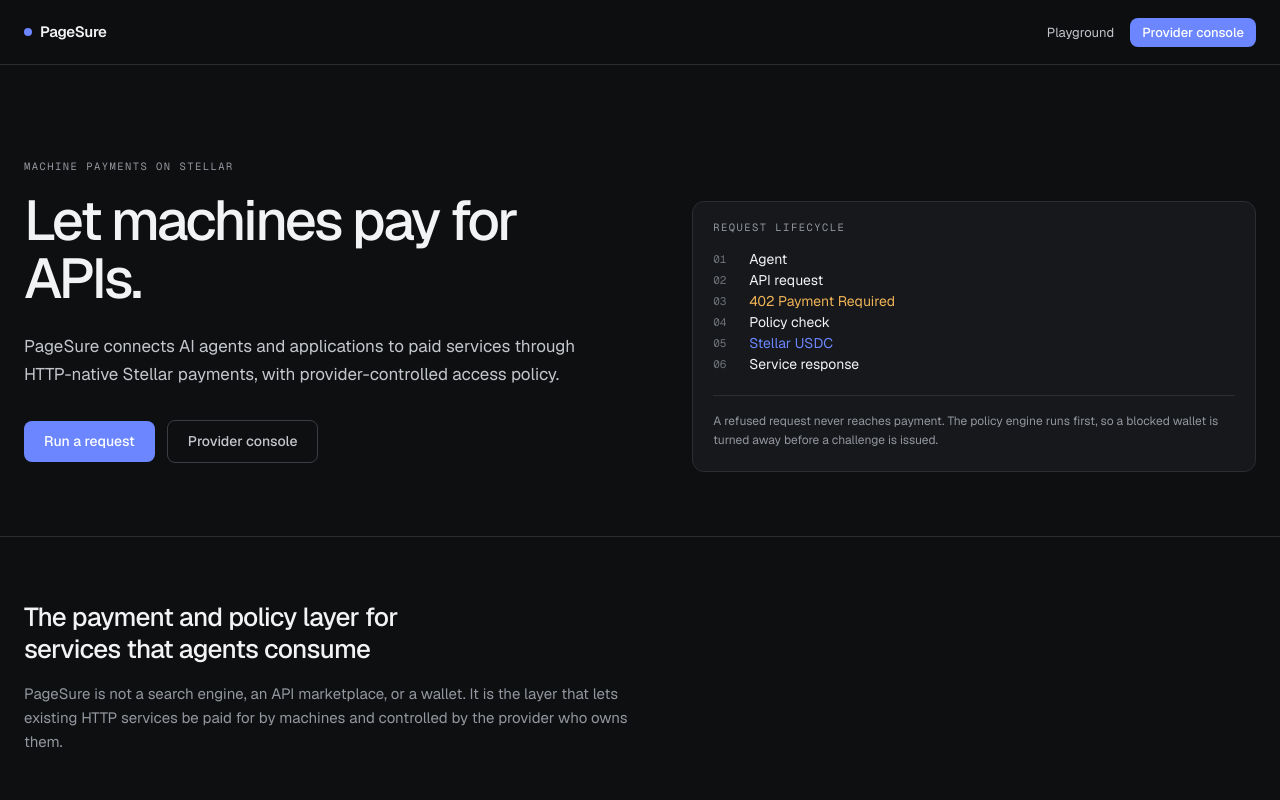
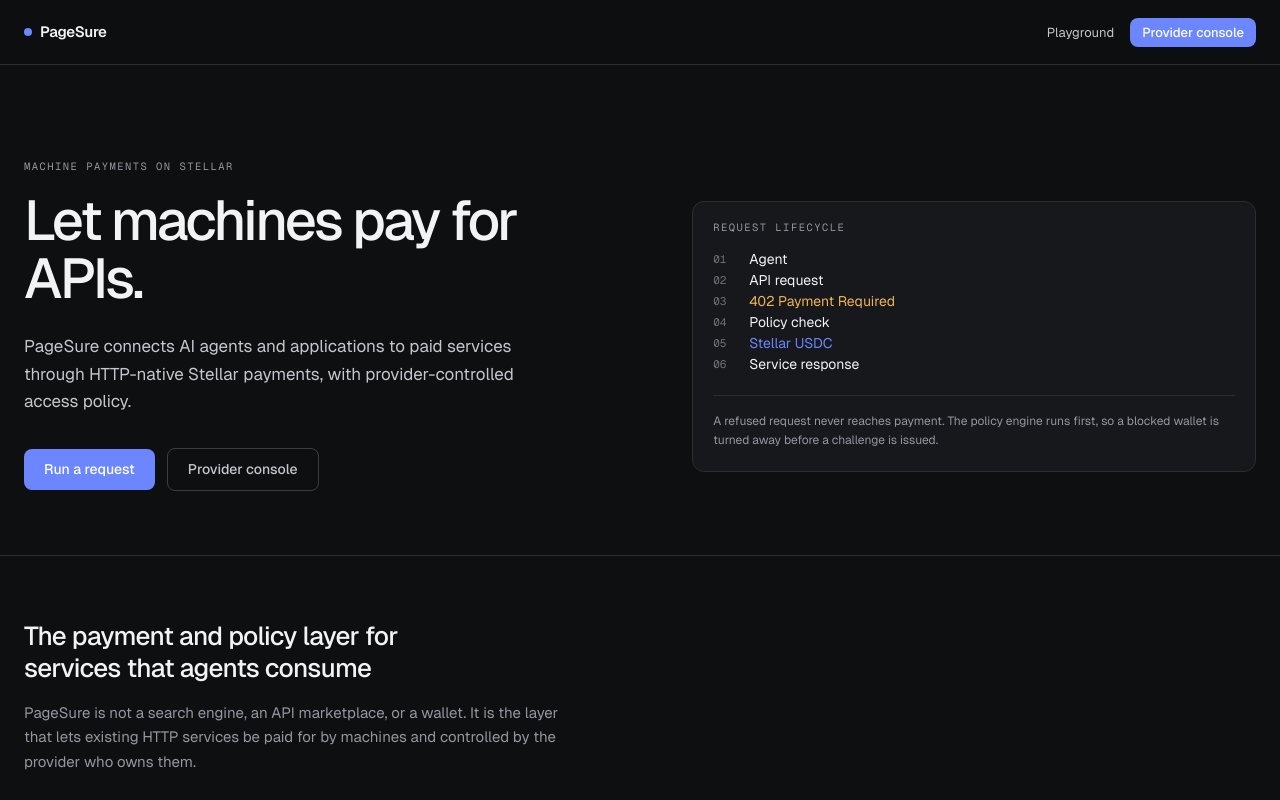
Before and after one commit to Saber1Y/PageSure, a Next.js app: page / in a window 1280 px wide. Shown: the top 800 px of the page. Built offline with nearby package versions, Linux system fonts and the light colour scheme; no server answers.

Commit message:
build: load local fonts and add metadata base for social previews

```diff
--- a/src/app/layout.tsx
+++ b/src/app/layout.tsx
@@ -1,23 +1,46 @@
 import type { Metadata } from 'next'
-import { Geist, Geist_Mono } from 'next/font/google'
+import localFont from 'next/font/local'
 import './globals.css'
 
-const geistSans = Geist({
+/**
+ * Fonts are self-hosted with next/font/local rather than next/font/google.
+ *
+ * next/font/google tries to fetch from fonts.googleapis.com at build time, which fails
+ * on an offline or proxied machine and silently falls back to a system font. The Geist
+ * woff2 files ship with Next, so they are vendored into src/app/fonts and loaded from
+ * disk. Same typography, no network dependency.
+ */
+const geistSans = localFont({
   variable: '--font-geist-sans',
-  subsets: ['latin'],
   display: 'swap',
+  src: [
+    { path: './fonts/geist-latin.woff2', weight: '100 900', style: 'normal' },
+    { path: './fonts/geist-latin-ext.woff2', weight: '100 900', style: 'normal' },
+  ],
+  fallback: ['system-ui', '-apple-system', 'Segoe UI', 'Helvetica Neue', 'sans-serif'],
 })
 
-const geistMono = Geist_Mono({
+const geistMono = localFont({
   variable: '--font-geist-mono',
-  subsets: ['latin'],
   display: 'swap',
+  src: [
+    { path: './fonts/geist-mono-latin.woff2', weight: '100 900', style: 'normal' },
+    { path: './fonts/geist-mono-latin-ext.woff2', weight: '100 900', style: 'normal' },
+  ],
+  fallback: ['ui-monospace', 'SFMono-Regular', 'Menlo', 'monospace'],
 })
 
 export const metadata: Metadata = {
+  metadataBase: new URL(process.env.APP_URL ?? 'http://localhost:3000'),
   title: 'PageSure',
   description:
     'Machine-payment gateway for APIs and digital services. HTTP-native Stellar MPP payments with provider policy enforcement.',
+  openGraph: {
+    title: 'PageSure — Let machines pay for APIs',
+    description:
+      'HTTP-native Stellar payments with provider-controlled access policy. Charge per request, or settle a session in one transaction.',
+    type: 'website',
+  },
 }
 
 export default function RootLayout({ children }: { children: React.ReactNode }) {
```
